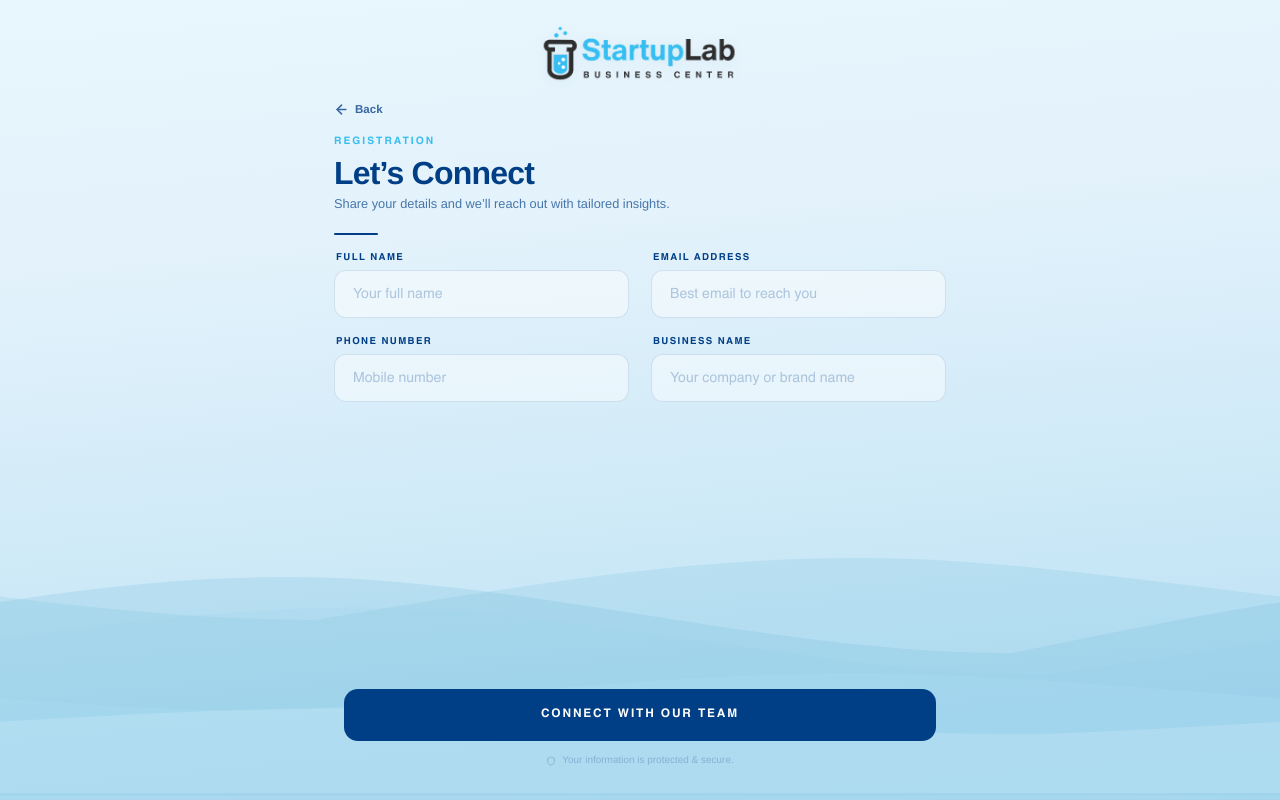
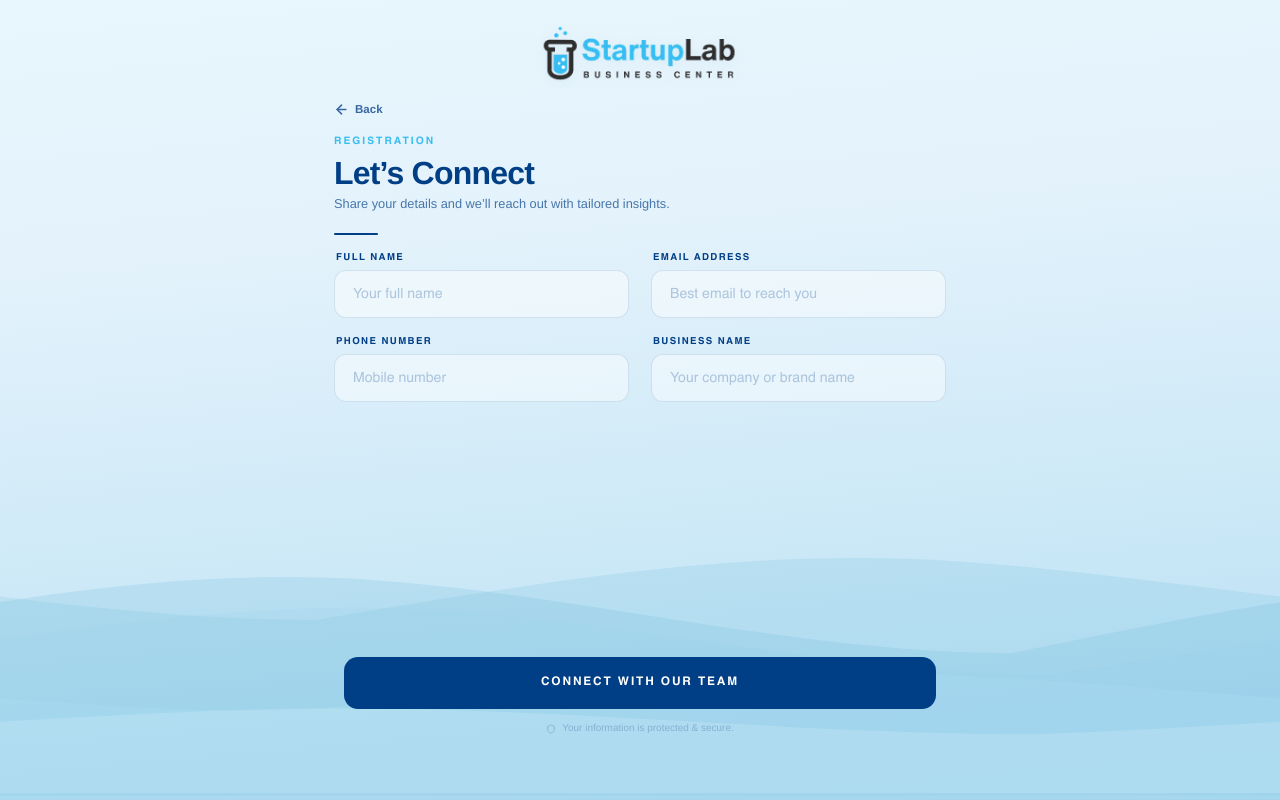
Before and after one commit to binibiningjenna/form, a Next.js app: page / in a window 1280 px wide. Both pictures are taken after a click on the button 640 px from the left and 277 px from the top of the page. Built offline with nearby package versions, Linux system fonts and the light colour scheme.

Commit message:
adjust position

```diff
--- a/src/app/page.js
+++ b/src/app/page.js
@@ -331,7 +331,7 @@ function FormPage({ onSubmit, submitting, fieldErrors = {}, selectedService, onB
       <div
         className="shrink-0 w-full max-w-2xl mx-auto flex flex-col items-center"
         style={{
-          padding: "clamp(24px, 2vh, 24px) clamp(20px, 5vw, 40px) clamp(24px, 4vh, 40px)",
+          padding: "clamp(24px, 2vh, 24px) clamp(20px, 5vw, 40px) clamp(56px, 8vh, 80px)",
           // borderTop: "1px solid rgba(0,62,134,0.06)",
         }}
       >
```
